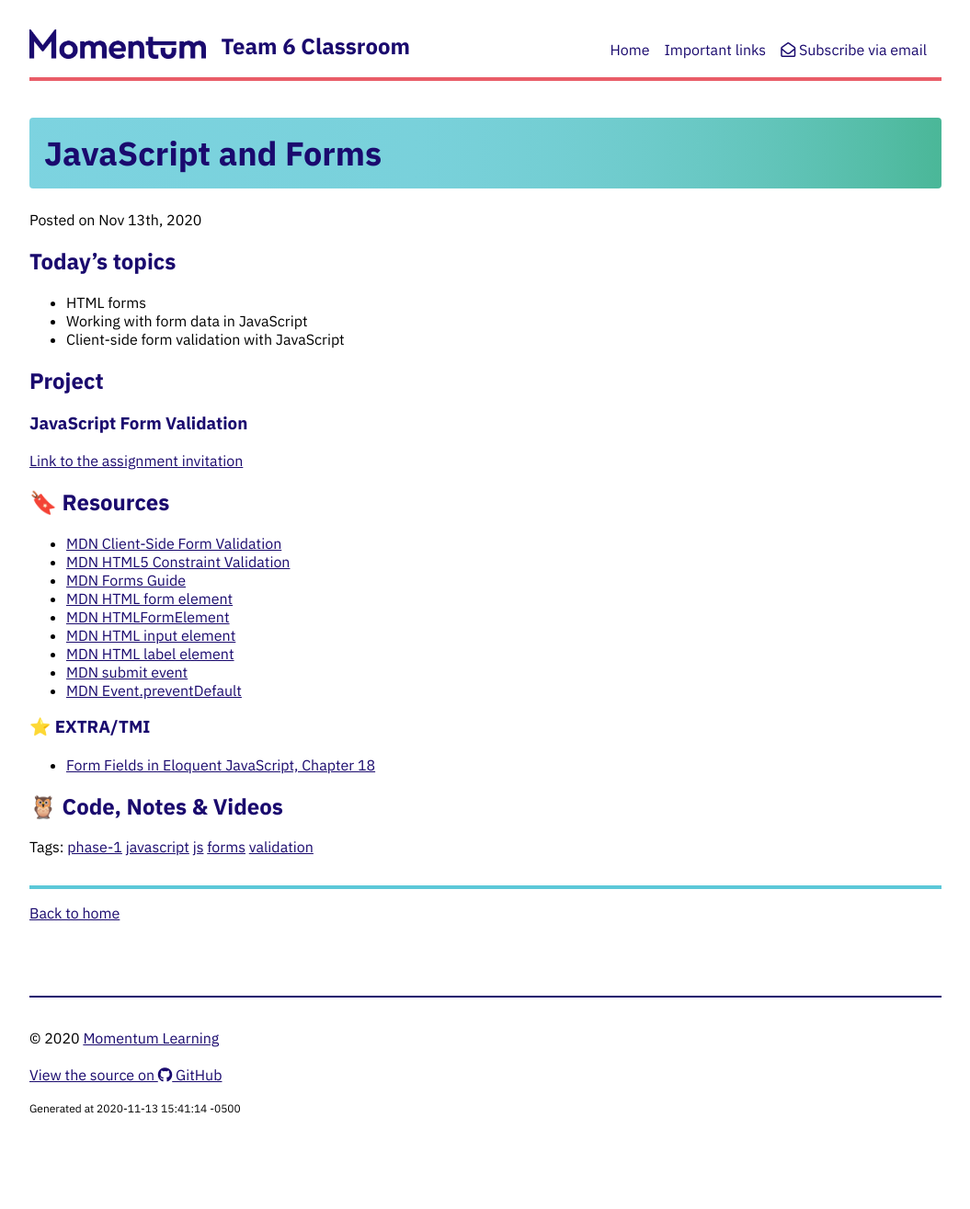
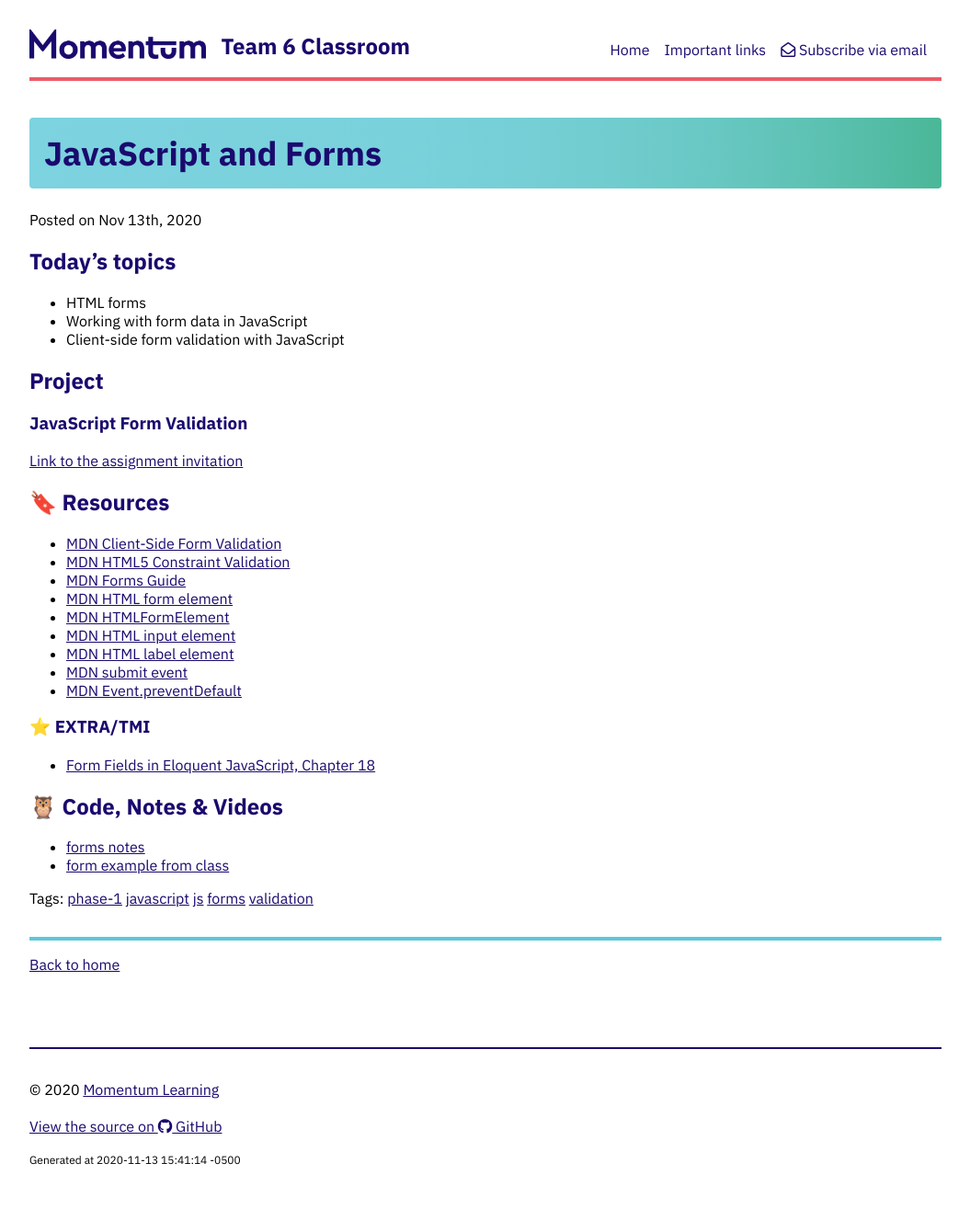
Before and after one commit to momentum-team-6/momentum-team-6.github.io, a Jekyll site: the page built from _posts/2020-11-13-js-forms.md, in a window 1280 px wide. Shown: the whole page at 92% size, without its empty margins (112-1167 px from the left). Built offline with Jekyll 4.4.1, drawn with Linux system fonts in a browser that asks for light colours; nearby versions of some CDN libraries; before the commit the page ends 1259 px from its top, so only the background shows below that.

Commit message:
Add code and notes on forms

```diff
--- a/_posts/2020-11-13-js-forms.md
+++ b/_posts/2020-11-13-js-forms.md
@@ -33,3 +33,6 @@ tags: phase-1 javascript js forms validation
 - [Form Fields in Eloquent JavaScript, Chapter 18](https://eloquentjavascript.net/18_http.html#h_H222GOgM6T)
 
 ## 🦉 Code, Notes & Videos
+
+- [forms notes](https://github.com/momentum-team-6/notes/blob/main/web-forms.md)
+- [form example from class](https://github.com/momentum-team-6/examples/tree/main/forms-with-js)
```
